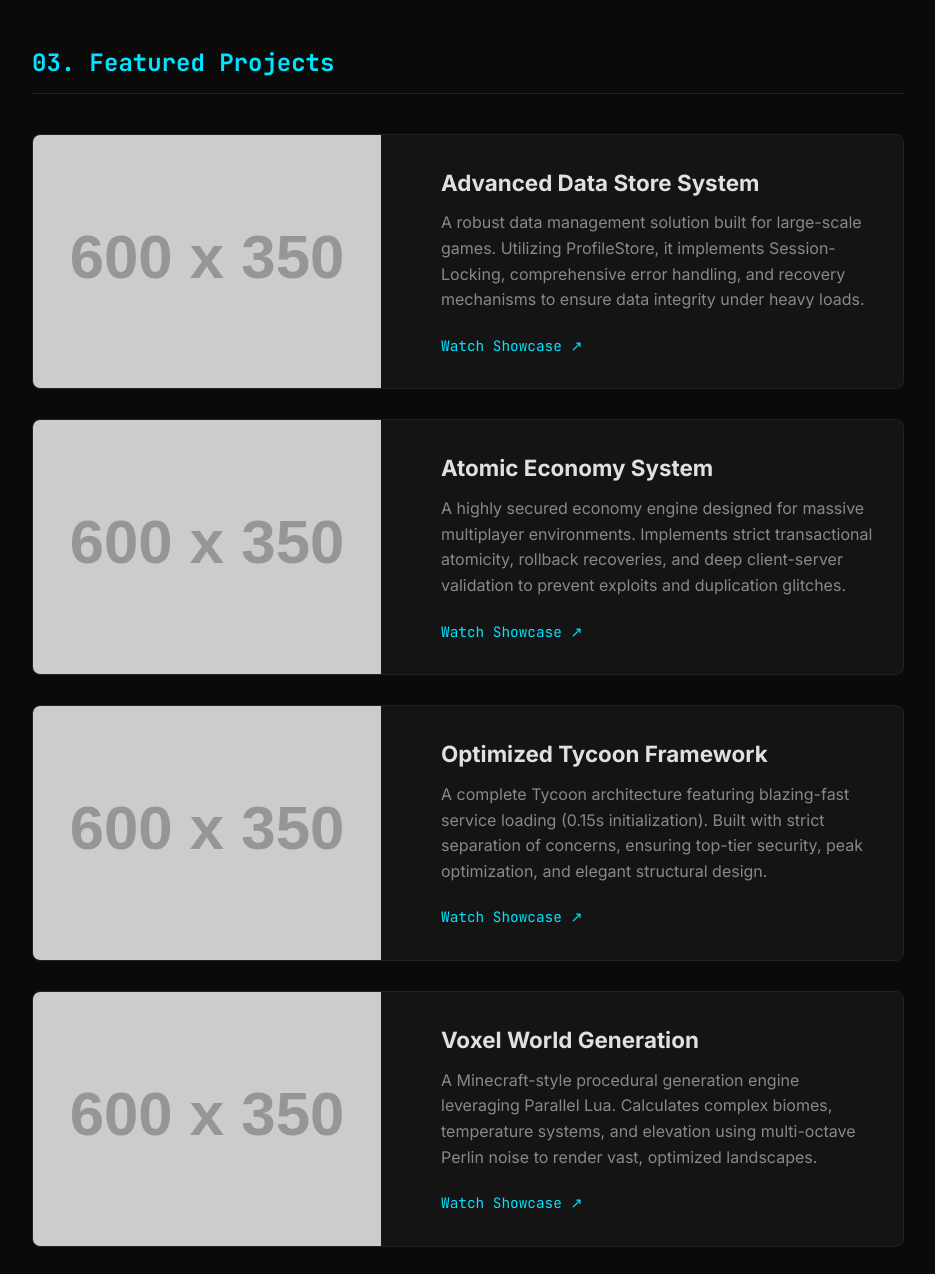
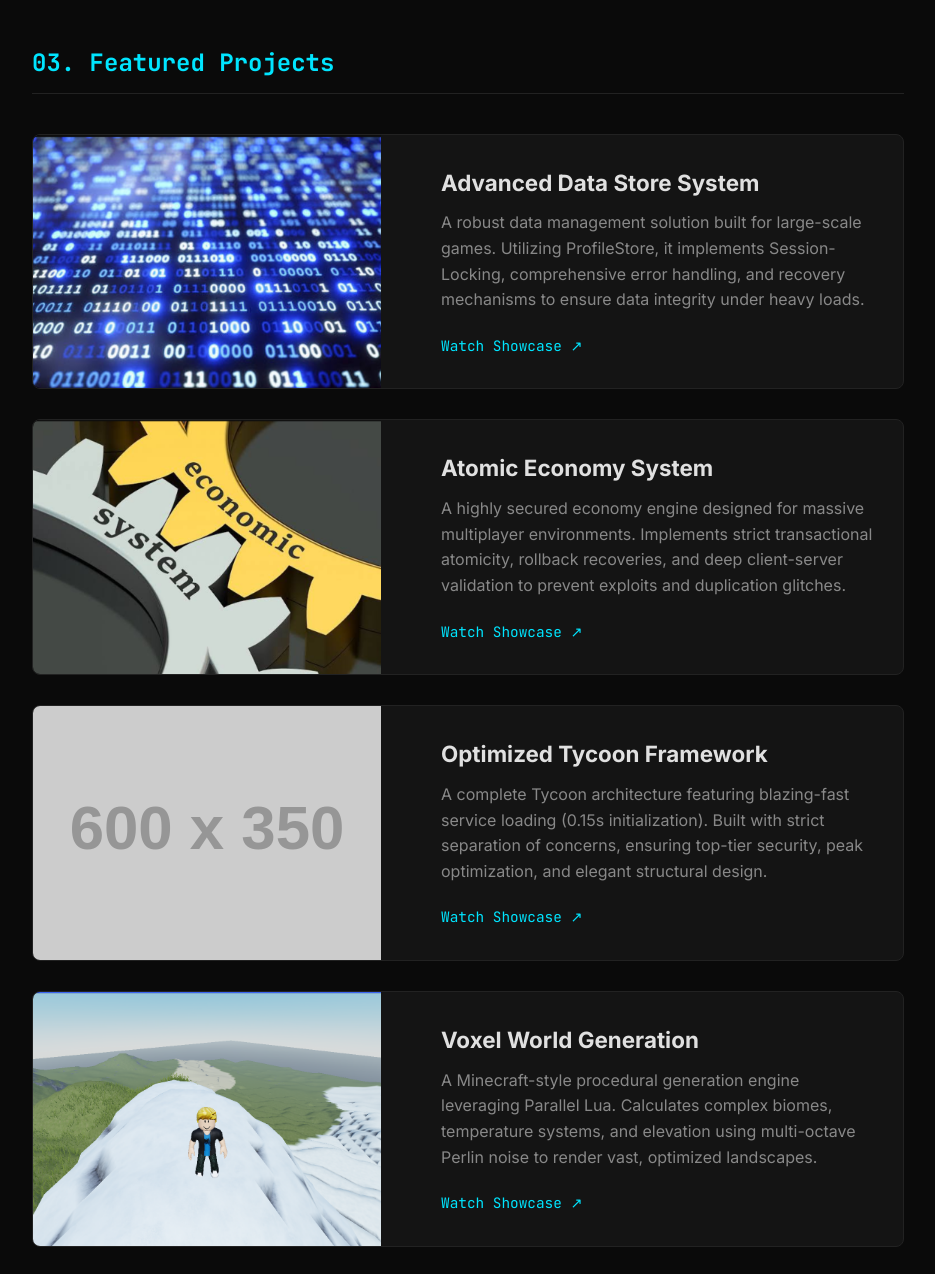
Before and after one commit to StovDev176/StovDev176.github.io, a plain HTML site: page index.html in a window 1280 px wide. Shown: the part 2160-3434 px from the top of the page, without its empty margins (172-1107 px from the left). Drawn offline with Linux system fonts and the light colour scheme; placeholder pictures from the web are drawn by us.

Commit message:
Update index.html

```diff
--- a/index.html
+++ b/index.html
@@ -97,7 +97,7 @@
         <!-- Project 1 -->
         <div class="project-card">
             <!-- PLACEHOLDER: Remplace l'URL ci-dessous par une image/miniature du projet -->
-            <img src="https://via.placeholder.com/600x350/0a0a0a/00e5ff?text=Data+Store+System" alt="Data Store System" class="project-img">
+            <img src="DataStoringSystem.png" alt="Data Store System" class="project-img">
             <div class="project-info">
                 <h4>Advanced Data Store System</h4>
                 <p>A robust data management solution built for large-scale games. Utilizing ProfileStore, it implements Session-Locking, comprehensive error handling, and recovery mechanisms to ensure data integrity under heavy loads.</p>
@@ -108,7 +108,7 @@
         <!-- Project 2 -->
         <div class="project-card">
             <!-- PLACEHOLDER: Remplace l'URL ci-dessous par une image/miniature du projet -->
-            <img src="https://via.placeholder.com/600x350/0a0a0a/00e5ff?text=Economy+System" alt="Economy System" class="project-img">
+            <img src="EconomySystem.png" alt="Economy System" class="project-img">
             <div class="project-info">
                 <h4>Atomic Economy System</h4>
                 <p>A highly secured economy engine designed for massive multiplayer environments. Implements strict transactional atomicity, rollback recoveries, and deep client-server validation to prevent exploits and duplication glitches.</p>
@@ -130,7 +130,7 @@
         <!-- Project 4 -->
         <div class="project-card">
             <!-- PLACEHOLDER: Remplace l'URL ci-dessous par une image/miniature du projet -->
-            <img src="https://via.placeholder.com/600x350/0a0a0a/00e5ff?text=World+Generation" alt="World Generation" class="project-img">
+            <img src="worldgen.png" alt="World Generation" class="project-img">
             <div class="project-info">
                 <h4>Voxel World Generation</h4>
                 <p>A Minecraft-style procedural generation engine leveraging Parallel Lua. Calculates complex biomes, temperature systems, and elevation using multi-octave Perlin noise to render vast, optimized landscapes.</p>
```
